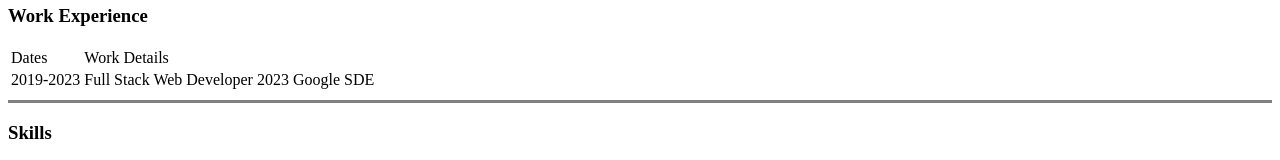
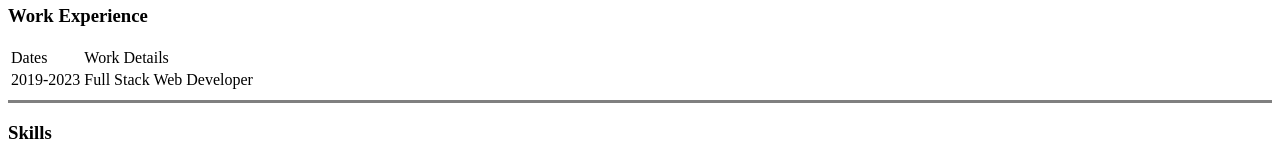
Before and after one commit to BuaProps/CV, a plain HTML site: page index.html in a window 1280 px wide. Shown: the part 537-697 px from the top of the page. Drawn offline with Linux system fonts and the light colour scheme.

Commit message:
Update index

```diff
--- a/index.html
+++ b/index.html
@@ -34,8 +34,6 @@
     <tr>
         <td>2019-2023</td>
         <td>Full Stack Web Developer</td>
-        <td>2023</td>
-        <td>Google SDE</td>
     </tr>
   </table>
   <hr size="3" noshade>
```
